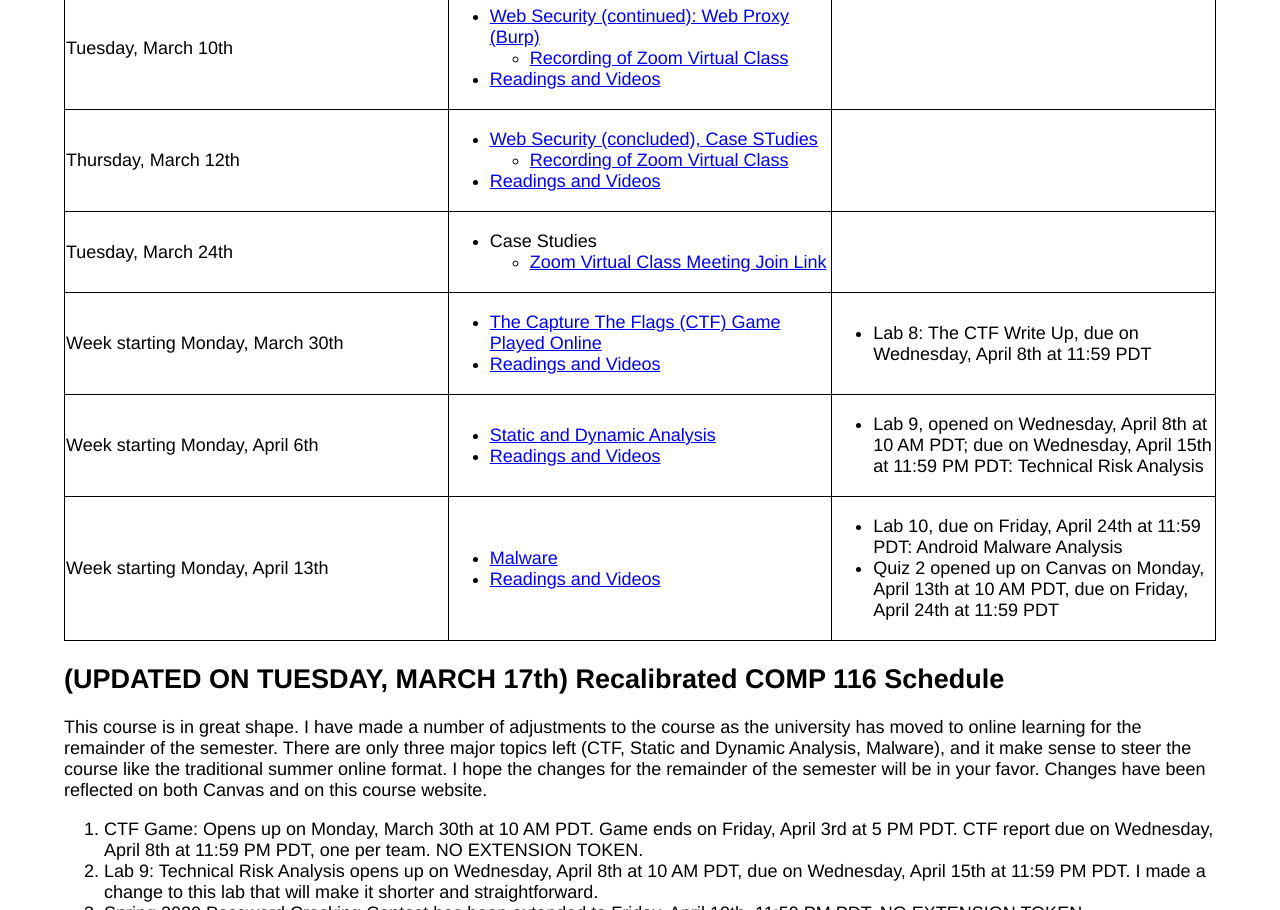
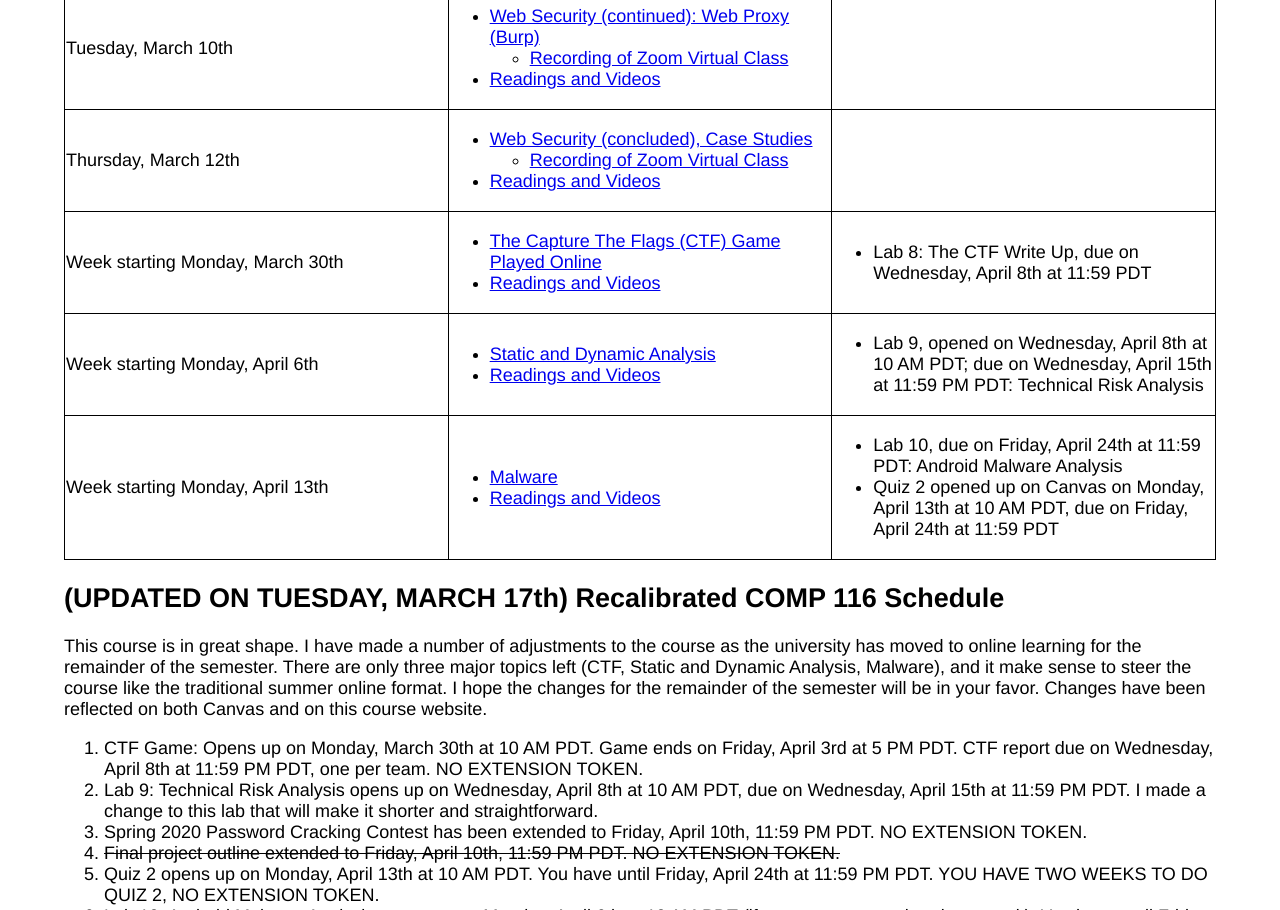
Before and after one commit to ITh4cker/DefenseAgainstTheDarkArts, a plain HTML site: page index.html in a window 1280 px wide. Shown: the part 3020-3930 px from the top of the page. Drawn offline with Linux system fonts and the light colour scheme.

Commit message:
Fixed minor typos

```diff
--- a/index.html
+++ b/index.html
@@ -324,27 +324,13 @@
 			<td>Thursday, March 12th</td>
 			<td>
 				<ul>
-					<li><a href="slides/06_web_security.pdf">Web Security (concluded), Case STudies</a>
+					<li><a href="slides/06_web_security.pdf">Web Security (concluded), Case Studies</a>
 						<ul>
 							<li><a href="https://tufts.zoom.us/rec/share/v_RWBr3NqCBJHKfOxBn5Yfc-Do3mX6a8gHRK-_tZy04VLWUQo_Hc2EoY7PoQBKOc?startTime=1584044611000"
 									target="_blank">Recording of Zoom Virtual Class</a></li>
 						</ul>
 					</li>
 					<li><a href="readings/#module6">Readings and Videos</a></li>
-				</ul>
-			</td>
-			<td>&nbsp;</td>
-		</tr>
-		<tr>
-			<td>Tuesday, March 24th</td>
-			<td>
-				<ul>
-					<li>Case Studies
-						<ul>
-							<li><a href="https://tufts.zoom.us/j/283137819" target="_blank">Zoom Virtual Class
-									Meeting Join Link</a></li>
-						</ul>
-					</li>
 				</ul>
 			</td>
 			<td>&nbsp;</td>
```
